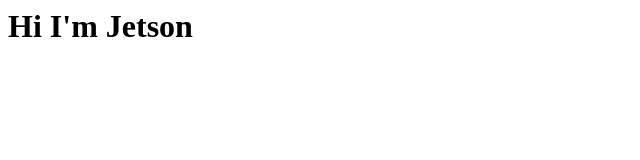
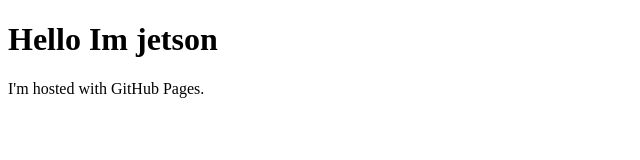
Before and after one commit to cyrusjetson/cyrusjetson.github.io, a plain HTML site: page index.html in a window 1280 px wide. Shown: the whole page, without its empty margins (0-640 px from the left). Drawn offline with Linux system fonts and the light colour scheme.

Commit message:
Update index.html

```diff
--- a/index.html
+++ b/index.html
@@ -1,8 +1,7 @@
+<!DOCTYPE html>
 <html>
-  <head>
-    <title>jetson</title>
-    </head>
-  <body>
-    <h1>Hi I'm Jetson </h1>
-    </body>
-  </html>
+<body>
+<h1>Hello Im jetson</h1>
+<p>I'm hosted with GitHub Pages.</p>
+</body>
+</html>
```
